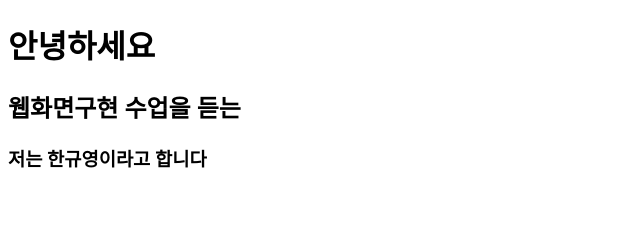
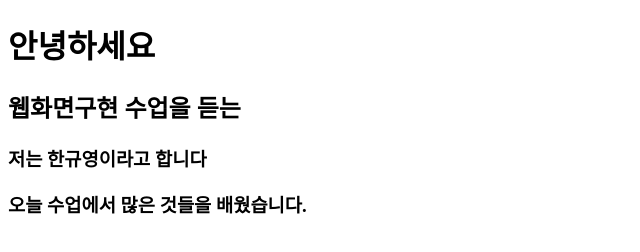
Before and after one commit to kyuyoungHan/24WEB-0313, a plain HTML site: page index.html in a window 1280 px wide. Shown: the whole page, without its empty margins (0-640 px from the left). Drawn offline with Linux system fonts and the light colour scheme.

Commit message:
한줄 추가

```diff
--- a/index.html
+++ b/index.html
@@ -9,6 +9,6 @@
     <h1>안녕하세요</h1>
     <h2>웹화면구현 수업을 듣는 </h2>
     <h3>저는 한규영이라고 합니다</h3>
-
+    <h3>오늘 수업에서 많은 것들을 배웠습니다.</h3>
 </body>
 </html>
```
